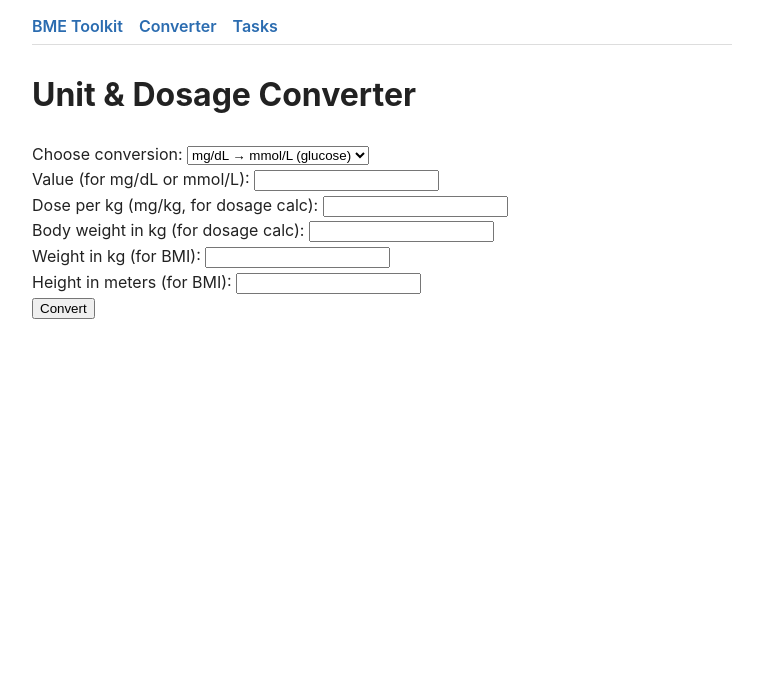
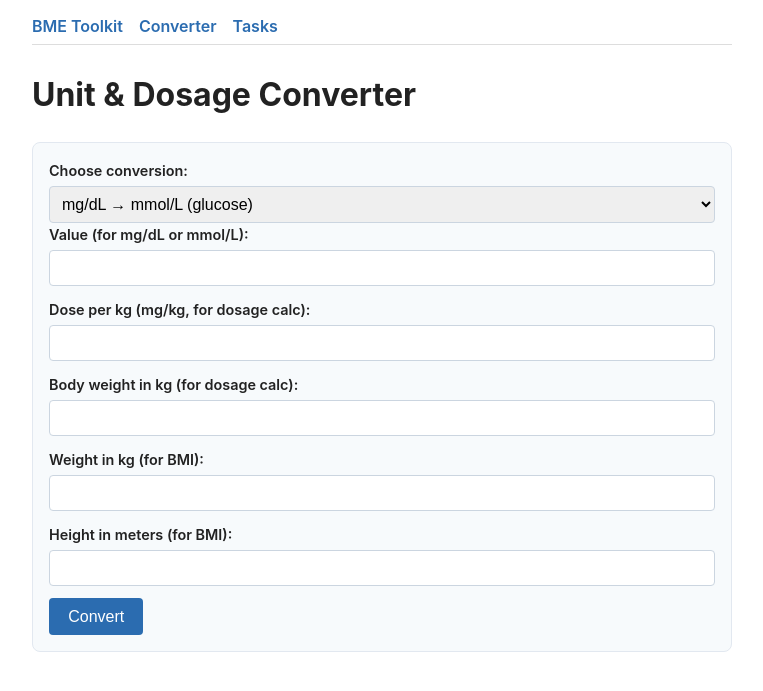
Before and after one commit to emmanuelchukwubuikem29-hash/BME-Student-Toolkit, a Flask app: page /convert in a window 1280 px wide. Shown: the top 691 px of the page, without its empty margins (258-1021 px from the left). Run offline with Flask 3, Linux system fonts and the light colour scheme.

Commit message:
update style.css to style the form and buttons

```diff
--- a/static/style.css
+++ b/static/style.css
@@ -23,3 +23,45 @@ nav a {
 main {
     line-height: 1.6;
 }
+
+form {
+    background: #f7fafc;
+    border: 1px solid #e2e8f0;
+    border-radius: 8px;
+    padding: 1rem;
+    margin: 1rem 0;
+}
+
+form div {
+    margin-bottom: 0.75rem;
+}
+
+label {
+    display: block;
+    font-weight: 600;
+    margin-bottom: 0.25rem;
+    font-size: 0.9rem;
+}
+
+input, select {
+    width: 100%;
+    padding: 0.5rem;
+    border: 1px solid #cbd5e0;
+    border-radius: 4px;
+    font-size: 1rem;
+    box-sizing: border-box;
+}
+
+button {
+    background: #2b6cb0;
+    color: white;
+    border: none;
+    padding: 0.6rem 1.2rem;
+    border-radius: 4px;
+    font-size: 1rem;
+    cursor: pointer;
+}
+
+button:hover {
+    background: #2c5282;
+}}
```
